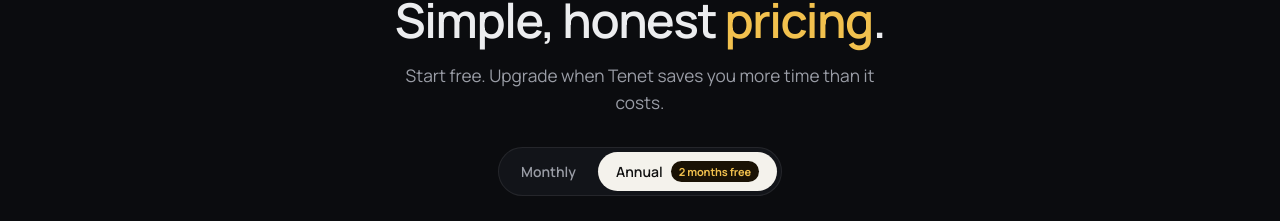
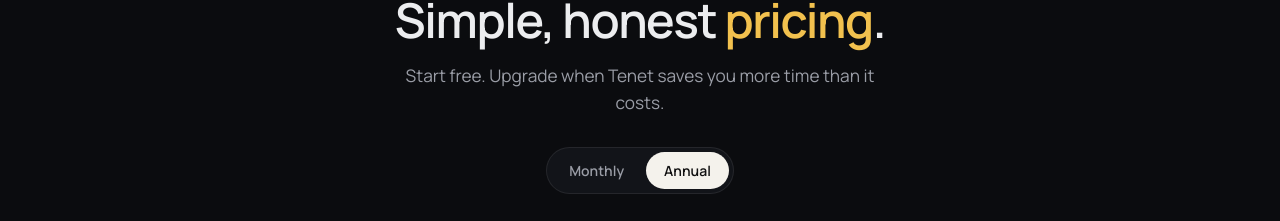
Before and after one commit to BekasilSarsenbai/TenetAI, a Next.js app in the folder apps/web/: page / in a window 1280 px wide. Shown: the part 4097-4318 px from the top of the page. Built offline with nearby package versions, Linux system fonts and the light colour scheme; no server answers.

Commit message:
feat(web): remove '2 months free' badge from annual billing toggle

```diff
--- a/apps/web/components/Pricing.tsx
+++ b/apps/web/components/Pricing.tsx
@@ -48,7 +48,6 @@
               onClick={() => setAnnual(true)}
             >
               {p.annual}
-              <span className="bill-save">{p.save}</span>
             </button>
           </div>
         </div>
```
